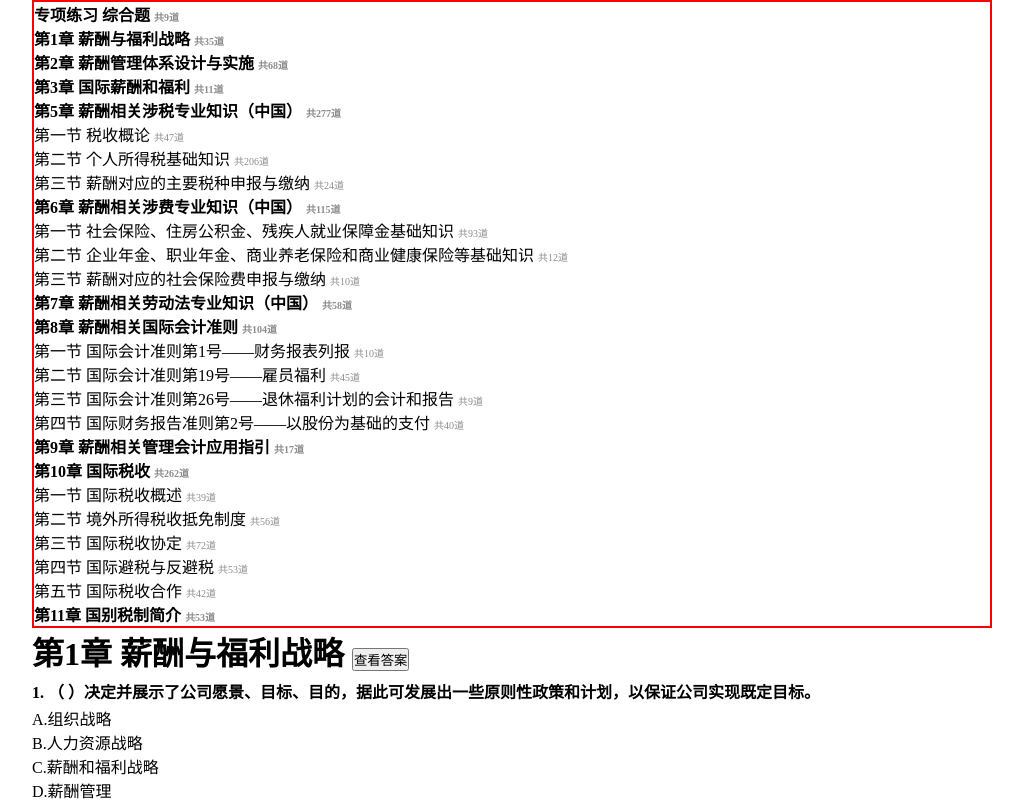
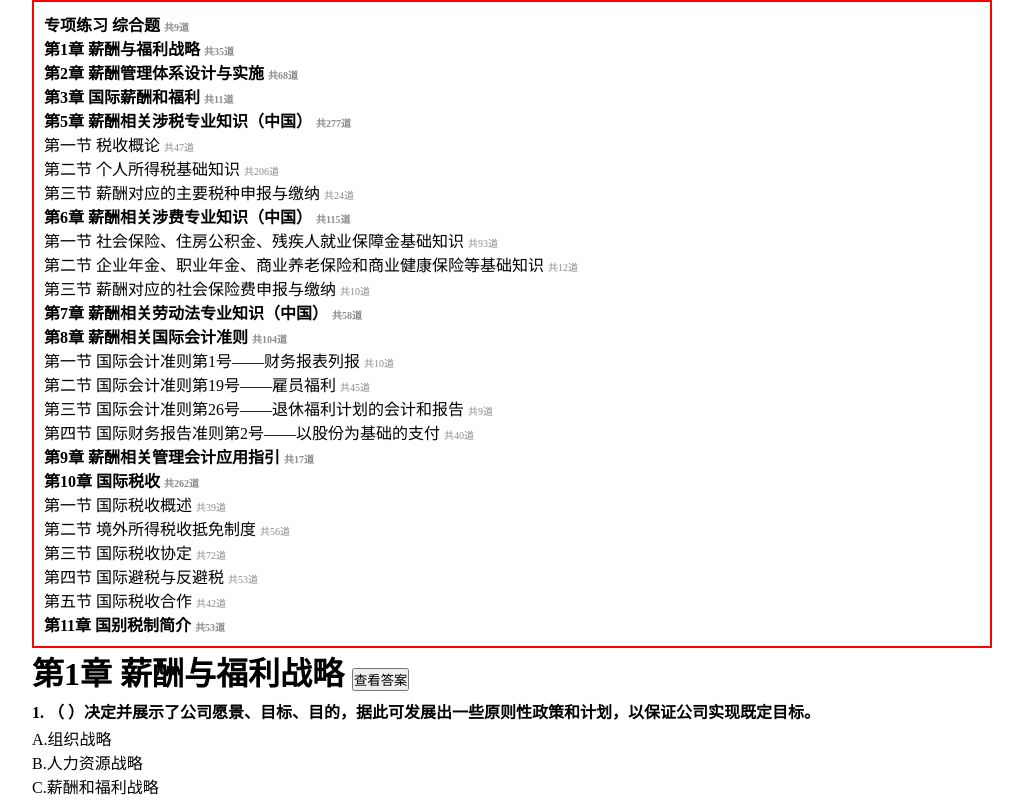
Before and after one commit to itinglight/Advanced_Salary_and_Tax_Question_Bank_Translation, a Vue app: page / in a window 1280 px wide. Shown: the top 801 px of the page, without its empty margins (128-1151 px from the left). Built offline with nearby package versions, Linux system fonts and the light colour scheme.

Commit message:
style: optimize layout style

```diff
--- a/src/App.vue
+++ b/src/App.vue
@@ -79,6 +79,7 @@ const change = (id)=>{
 }
 .box{
   border:2px solid red;
+  padding: 10px;
 }
 .hover:hover{
   background-color: yellow;
--- a/src/style.css
+++ b/src/style.css
@@ -5,4 +5,5 @@
 body{
   width:75%;
   margin:0px auto;
+  padding-bottom:60px;
 }
```
